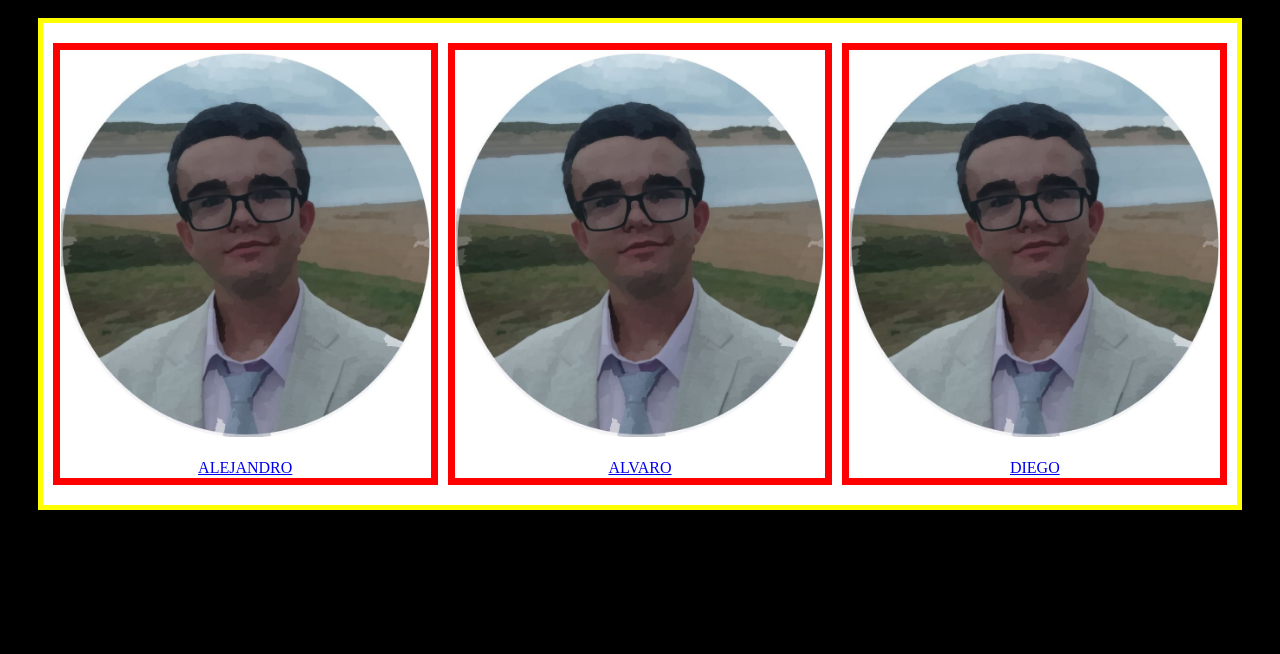
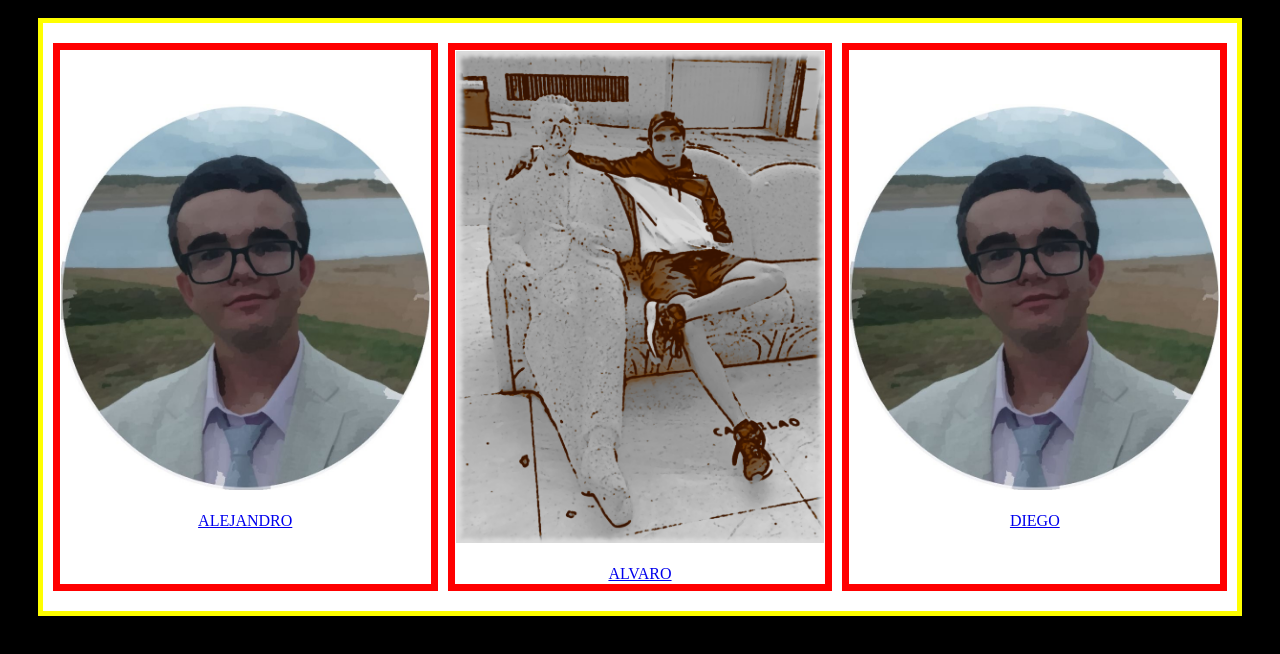
Before and after one commit to alvargod25/vehiculos, a plain HTML site: page pagina_comun.html in a window 1280 px wide. Shown: the part 78-732 px from the top of the page. Drawn offline with Linux system fonts and the light colour scheme.

Commit message:
Update pagina_comun.html

```diff
--- a/pagina_comun.html
+++ b/pagina_comun.html
@@ -16,7 +16,7 @@
             </td>
 
             <td>
-                <a href="paginas_personales/alvaro.html"> <img src="img/Alejandro Escasain.jpg" id="imagenes"> <br/><br/> ALVARO </a>
+                <a href="paginas_personales/alvaro.html"> <img src="img/alvaro.jpg" id="imagenes"> <br/><br/> ALVARO </a>
             </td>
 
             <td>
```
